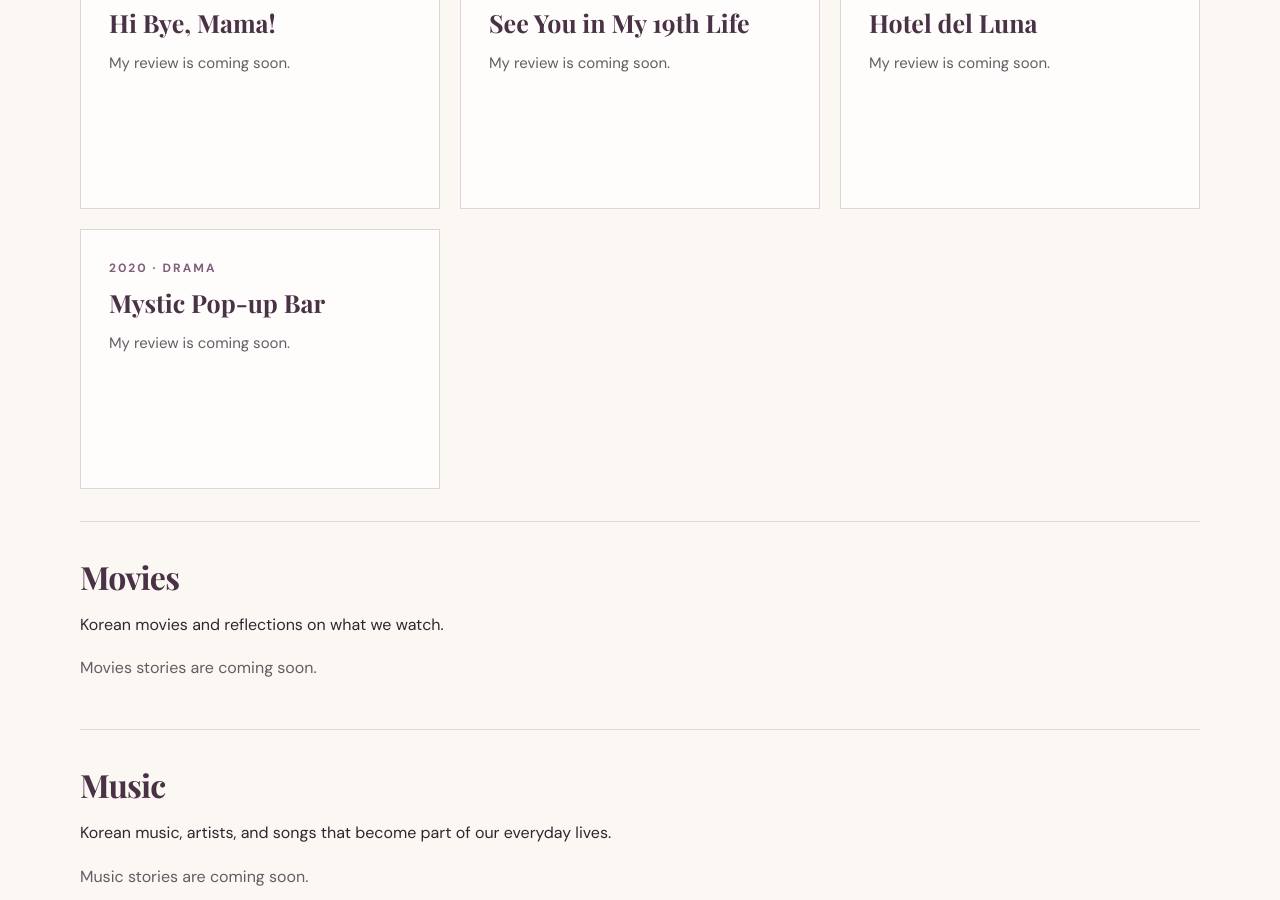
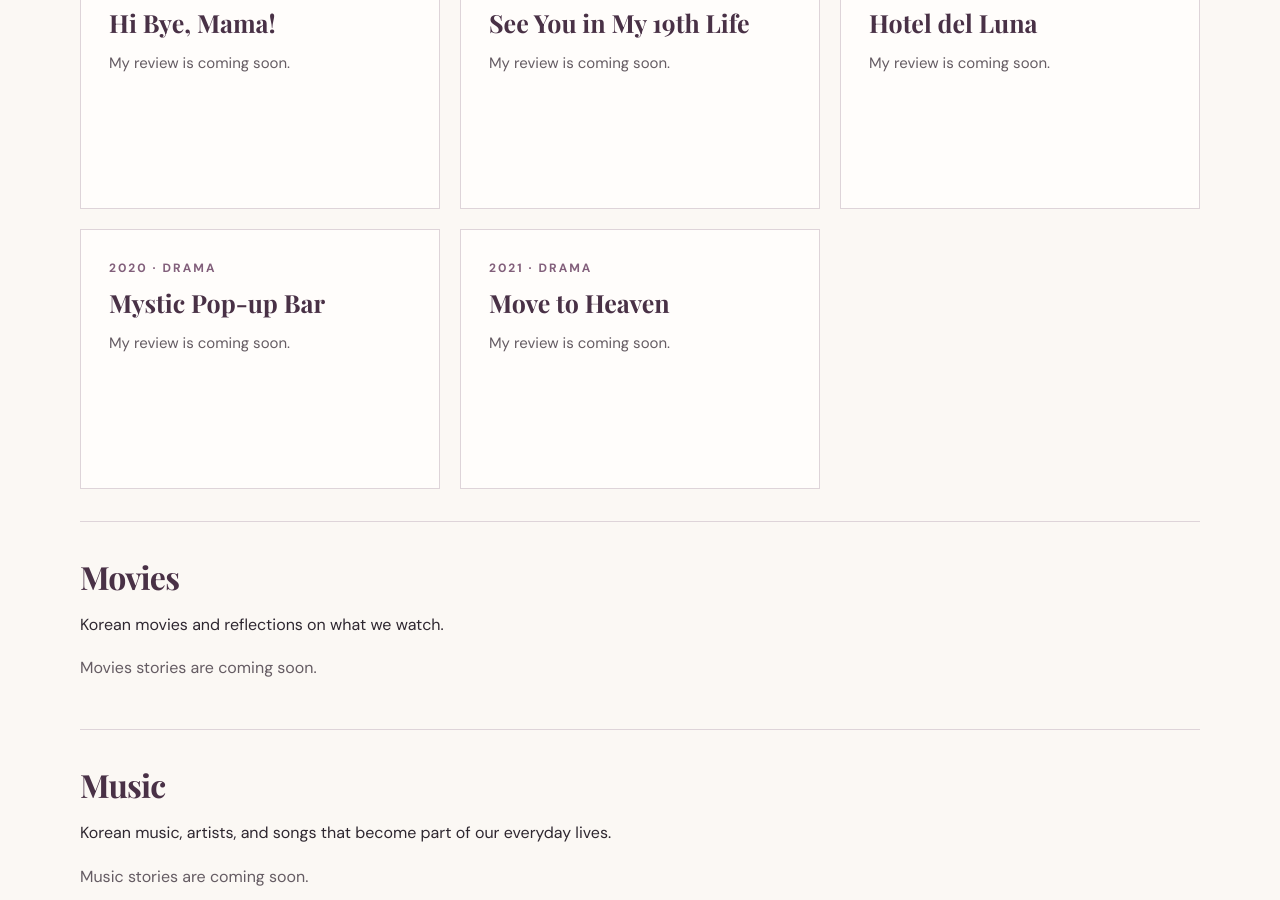
Before and after one commit to lydiarim22-coder/mindoflydia, a Jekyll site: the page built from korean-culture.html, in a window 1280 px wide and 900 px high, scrolled down 1214 px. Built offline with Jekyll 4.4.1, drawn with Linux system fonts in a browser that asks for light colours; some web fonts are replaced.

Commit message:
Add Move to Heaven to Korean Culture dramas

```diff
--- a/_data/korean_culture_items.yml
+++ b/_data/korean_culture_items.yml
@@ -21,3 +21,9 @@
   genre: Drama
   topic: dramas
   note: "My review is coming soon."
+
+- title: "Move to Heaven"
+  year: 2021
+  genre: Drama
+  topic: dramas
+  note: "My review is coming soon."
```
